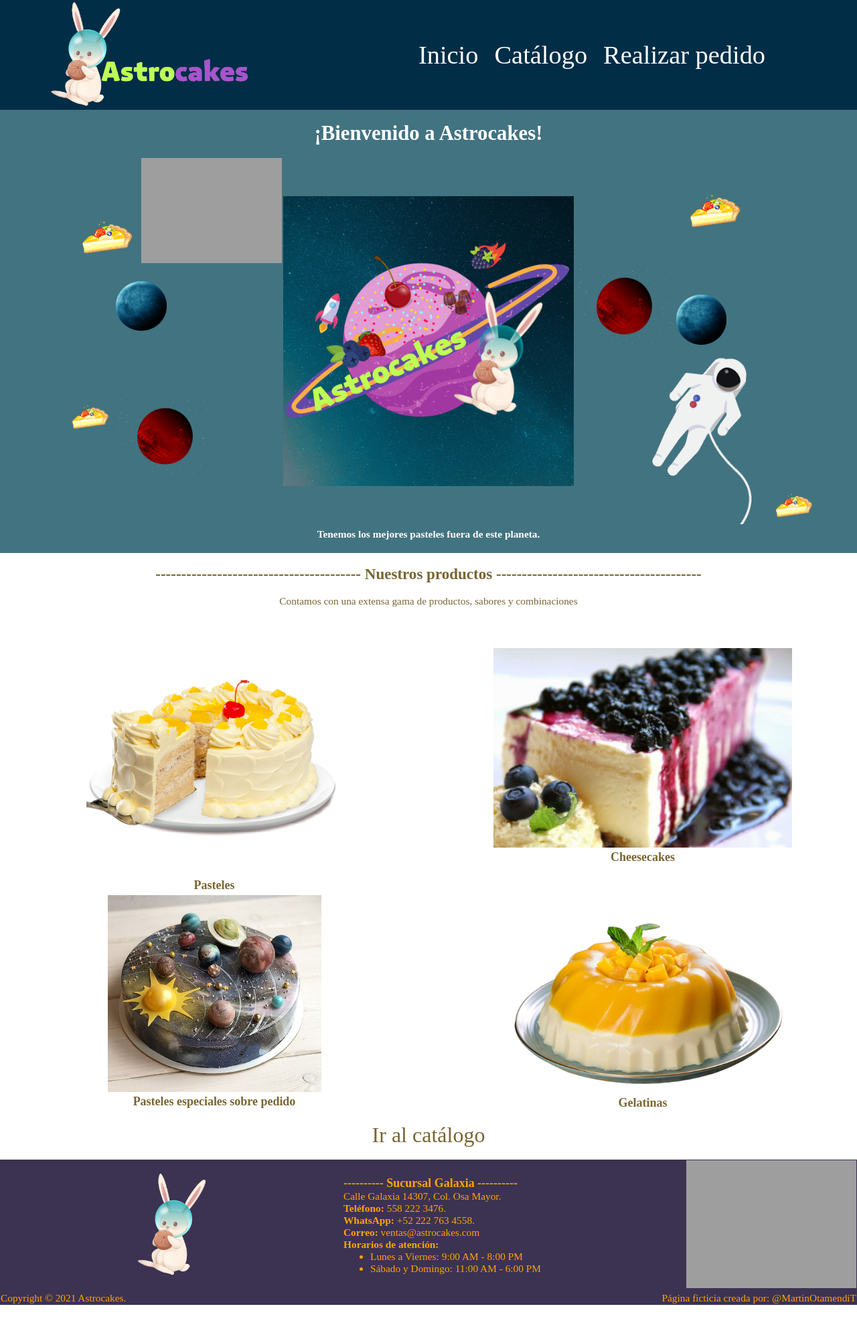
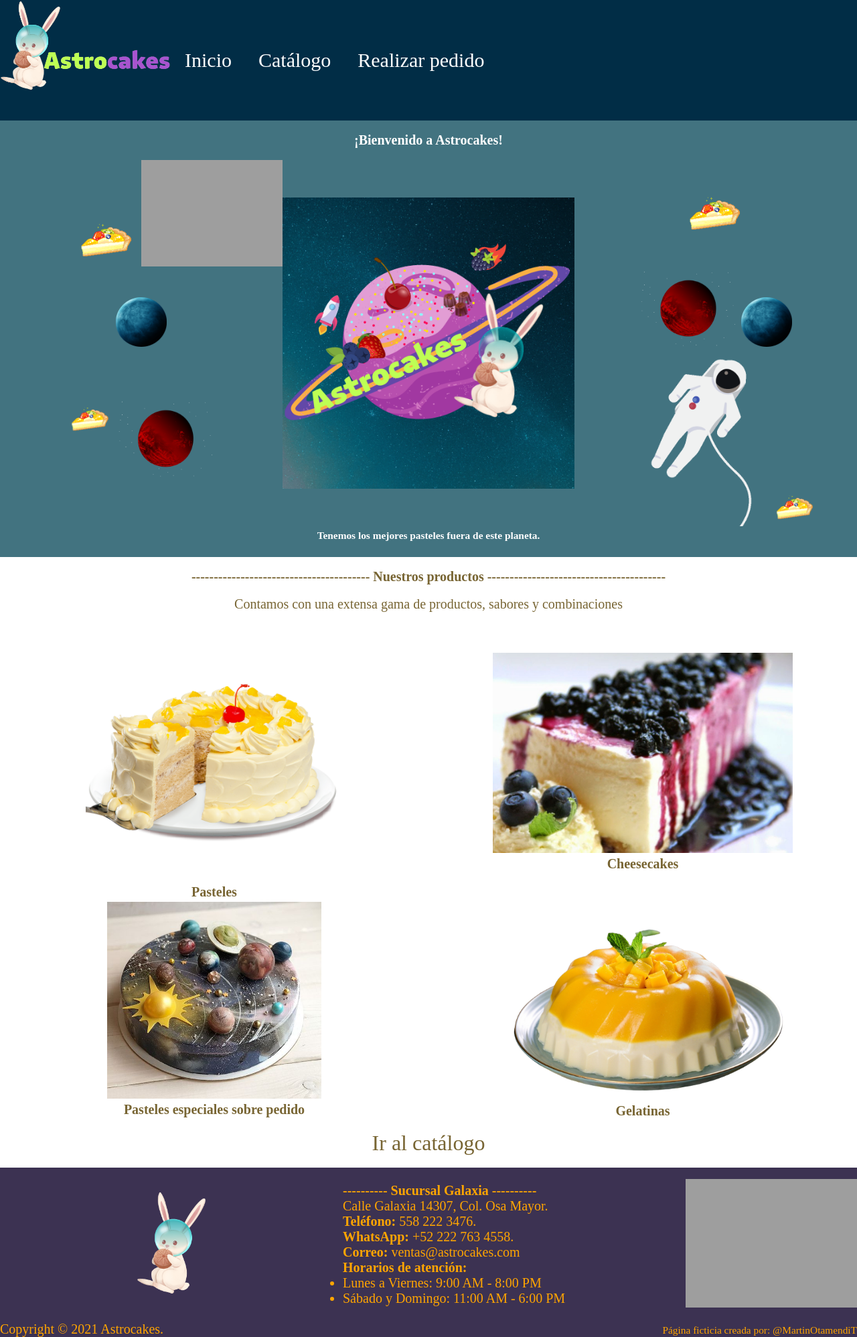
Before and after one commit to MartinOtamendiT/PasteleriaAstrocakes, a PHP site: page / in a window 1280 px wide. Shown: the whole page at 67% size. Before the commit the page ends 1949 px from the top, so only its background shows below. Run offline with PHP 8.4, Linux system fonts and the light colour scheme; grey boxes are pictures that could not be loaded.

Commit message:
Rebuilding index

```diff
--- a/css/astroStyles.css
+++ b/css/astroStyles.css
@@ -1,27 +1,36 @@
 /********************** Astrocakes index****************************/
 *{
     font-family:'Times New Roman', Times, serif;
+    font-size: 20px;
     margin: 0;
+    padding: 0;
 }
-#spaceList li{
-    display: inline-block;
-    padding-left:10px;
-    padding-right:10px;
-    font-size: 3vw;
+.header{
+    display: flex;
+    flex-wrap: wrap;
+    background-color: rgb(1, 45, 70);
+    align-items: center;
 }
-.whiteLinks{
-    color: white;
-    text-decoration: none;
-}
-.headerTable{
-    border-collapse: collapse;
-    background-color: rgb(1, 45, 70);
-    width: 100%;
-}
-td, th{
-    align-content: center;
-    vertical-align: middle;
-}
+    #logo-header{
+        width: 20vw;
+        object-fit:contain;
+        padding-bottom: 2rem;
+    }
+    .menu ul{
+        display: flex;
+        flex-wrap: wrap;
+    }
+    .menu li{
+        list-style: none;
+        margin: 1rem;
+    }
+    .menu li a{
+        font-size: 1.5rem;
+        color: white;
+        text-decoration: none;
+    }
+
+
 .verticalTop{
     vertical-align: top;
 }
--- a/index.html
+++ b/index.html
@@ -11,12 +11,19 @@
         <link rel="stylesheet" href="./css/astroStyles.css">
     </head>
     <body>
-    <header>
+        <header class="header">
+            <a href="index.html">
+                <img id="logo-header" src="./img/AstrocakesTitle.png" alt="Name logo" width="67%" height="67%">
+            </a>
+            <nav class="menu" >
+                <ul>
+                    <li><a href="index.html">Inicio</a></li>
+                    <li><a href="./html/CatalogoAstrocake.html">Catálogo</a></li>
+                    <li><a href="./html/FormularioPedidosAstrocake.html">Realizar pedido</a></li>
+                </ul>
+            </nav>
+        </header>
 
-    </header>
-    <nav>
-
-    </nav>
         <section>
 
         </section>
@@ -26,22 +33,7 @@
         <footer>
 
         </footer>
-    <table class="headerTable">
-        <tr>
-            <td align="center">
-                <a href="index.html">
-                    <img src="./img/AstrocakesTitle.png" alt="Name logo" width="67%" height="67%">
-                </a>
-            </td>
-            <td id="spaceList" align="center" style="width:65%">
-                <ul>
-                    <li><a href="index.html" class="whiteLinks">Inicio</a></li>
-                    <li><a href="./html/CatalogoAstrocake.html" class="whiteLinks">Catálogo</a></li>
-                    <li><a href="./html/FormularioPedidosAstrocake.html" class="whiteLinks">Realizar pedido</a></li>
-                </ul>
-            </td>
-        </tr>
-    <table>
+
 
         <div id="spaceCenter">
             <br>
```
Lines whose indentation alone changed are shown as unchanged.
